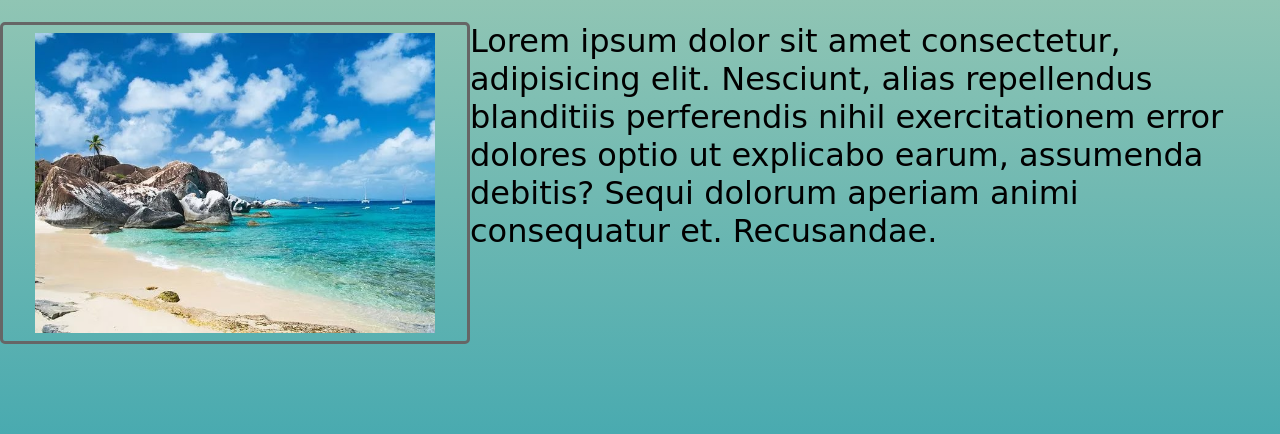
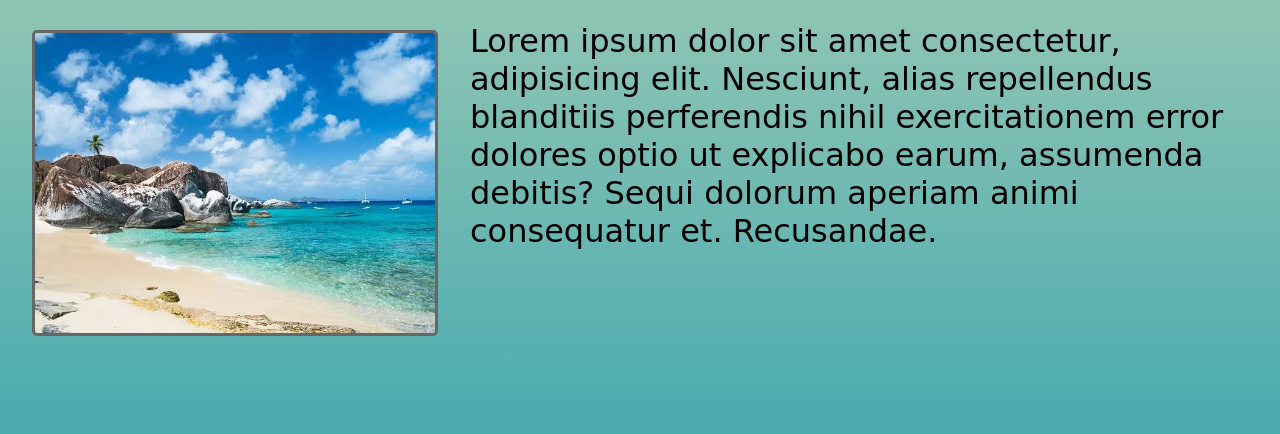
Before and after one commit to CodescriptKitten/beaches23, a plain HTML site: page index.html in a window 1280 px wide. Shown: the part 366-800 px from the top of the page. Drawn offline with nearby package versions, Linux system fonts and the light colour scheme; a web font is replaced by a local one.

Commit message:
Home image edit 4

```diff
--- a/css/styles.css
+++ b/css/styles.css
@@ -70,7 +70,7 @@ blockquote {
 }
 
 img {
-    padding: 0.5em 2em;
+    margin: 0.5em 2em;
     width: 400px;
     height: 300px;
     float: left;
```
